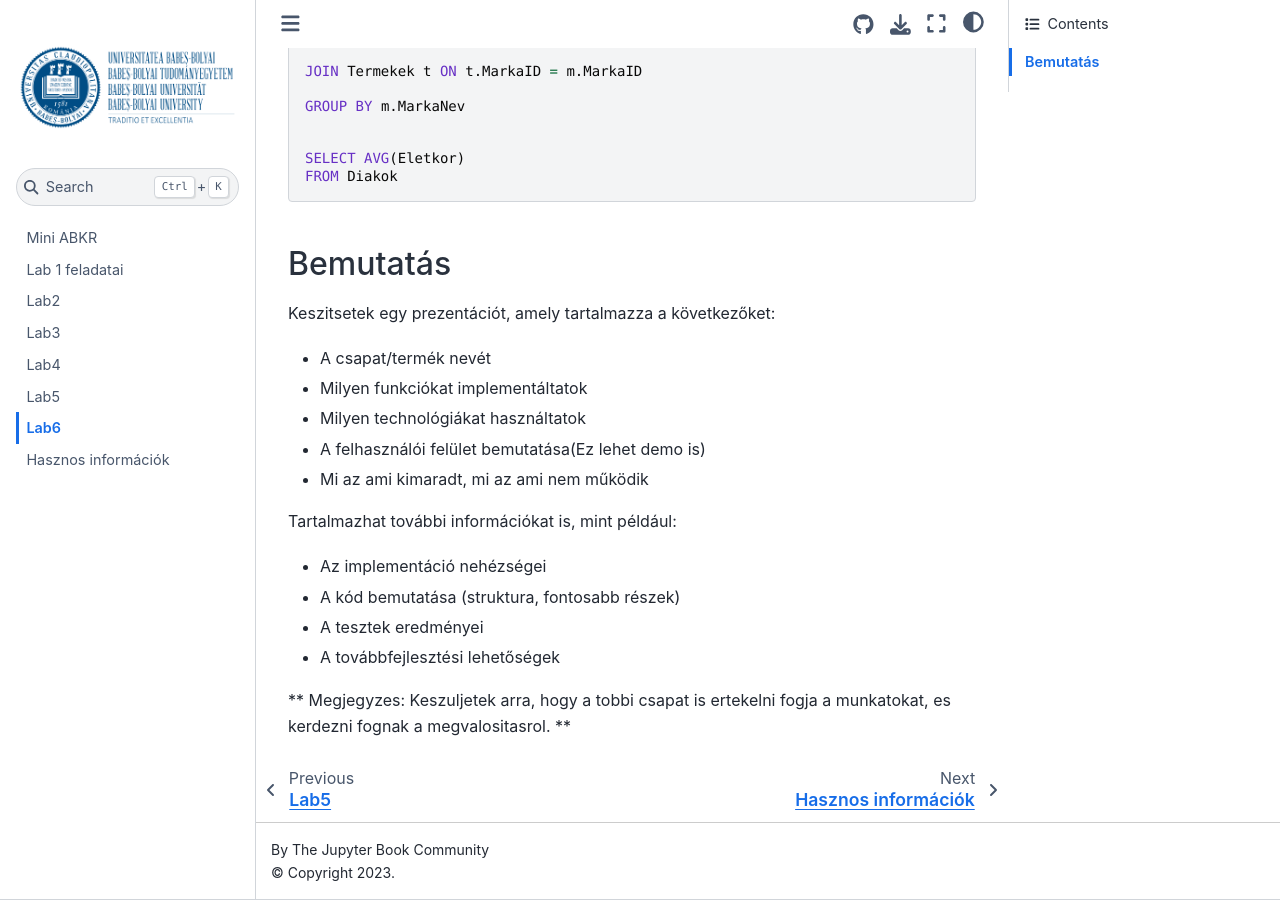
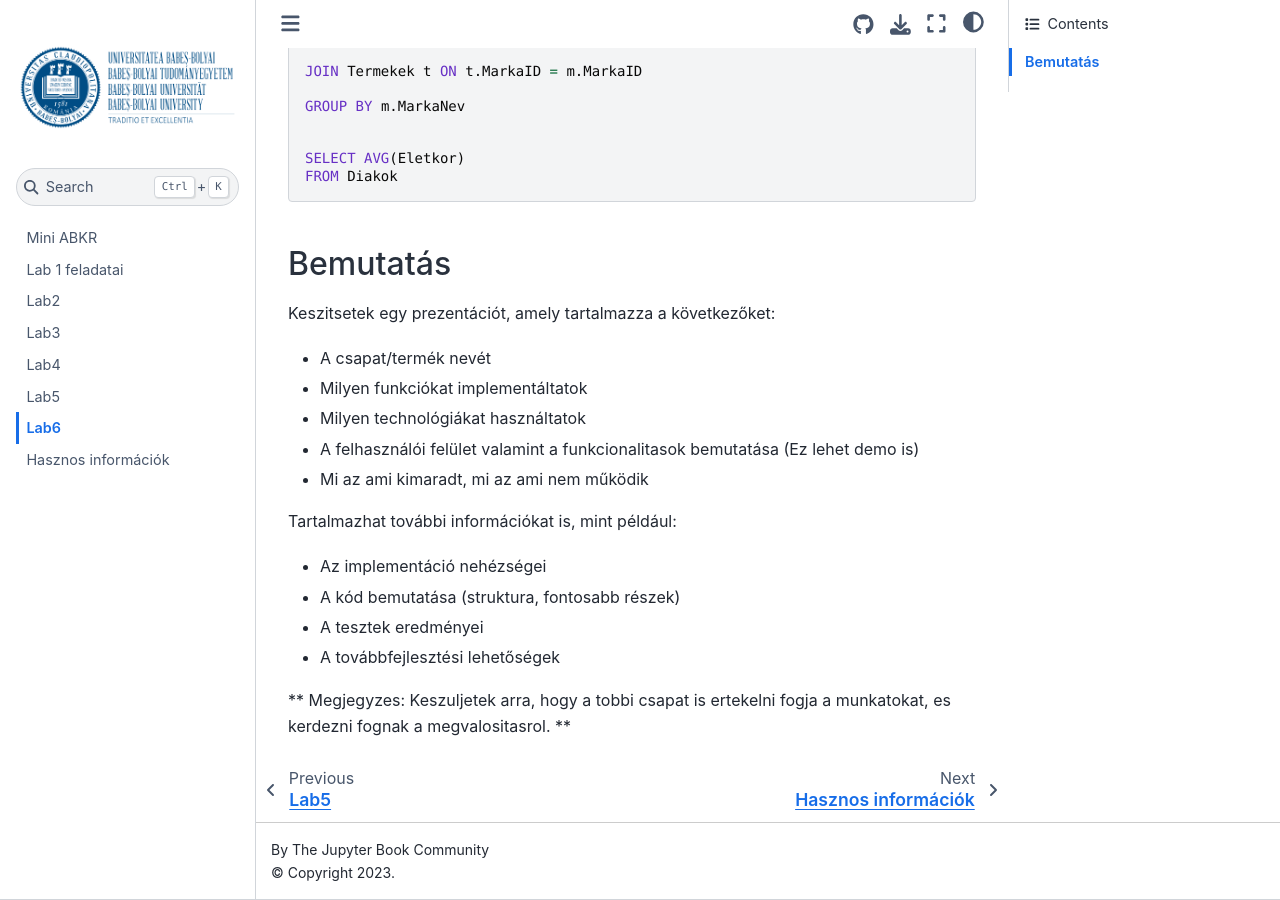
Before and after one commit to UBB-DB/AB2_MiniABKR, a Jupyter Book: the page built from L6/Lab6.md, in a window 1280 px wide and 900 px high, scrolled down 967 px. Built offline with Jupyter Book 1.0.4 settings and Sphinx 7.4.7 and the Sphinx Book theme 1.1.4, drawn with Linux system fonts in a browser that asks for light colours.

Commit message:
Bemutato

```diff
--- a/L6/Lab6.md
+++ b/L6/Lab6.md
@@ -62,7 +62,7 @@ Keszitsetek egy prezentációt, amely tartalmazza a következőket:
 - A csapat/termék nevét
 - Milyen funkciókat implementáltatok
 - Milyen technológiákat használtatok
-- A felhasználói felület bemutatása(Ez lehet demo is)
+- A felhasználói felület  valamint a funkcionalitasok bemutatása (Ez lehet demo is)
 - Mi az ami kimaradt, mi az ami nem működik
 
 Tartalmazhat további információkat is, mint például:
```
